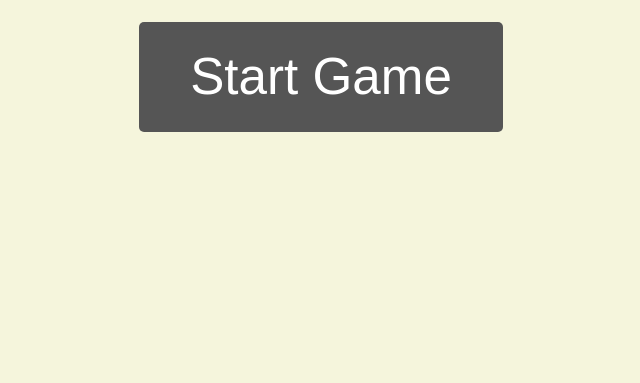
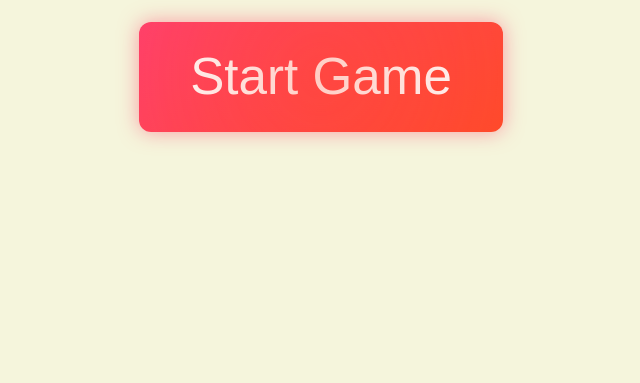
Before and after one commit to samperet/Connect4, a plain HTML site: page index.html in a window 1280 px wide. Shown: the part 417-800 px from the top of the page, without its empty margins (319-959 px from the left). Drawn offline with nearby package versions, Linux system fonts and the light colour scheme.

Commit message:
better button

```diff
--- a/index.html
+++ b/index.html
@@ -48,9 +48,35 @@
       margin-top: 4vw;
       cursor: pointer;
       border: none;
-      background-color: #555;
+      background: linear-gradient(135deg, #ff416c, #ff4b2b);
       color: white;
-      border-radius: 5px;
+      border-radius: 12px;
+      box-shadow: 0 0 20px rgba(255, 65, 108, 0.5);
+      transition: transform 0.3s ease, box-shadow 0.3s ease;
+      position: relative;
+      overflow: hidden;
+    }
+
+    .start-button::before {
+      content: '';
+      position: absolute;
+      top: -50%;
+      left: -50%;
+      width: 200%;
+      height: 200%;
+      background: radial-gradient(circle, rgba(255, 75, 43, 0.4), transparent 50%);
+      animation: pulse 2s infinite ease-in-out;
+    }
+
+    @keyframes pulse {
+      0% { transform: scale(0.9); opacity: 1; }
+      50% { transform: scale(1.1); opacity: 0.7; }
+      100% { transform: scale(0.9); opacity: 1; }
+    }
+
+    .start-button:hover {
+      transform: scale(1.1);
+      box-shadow: 0 0 30px rgba(255, 75, 43, 0.8);
     }
 
     #game-screen {
```
